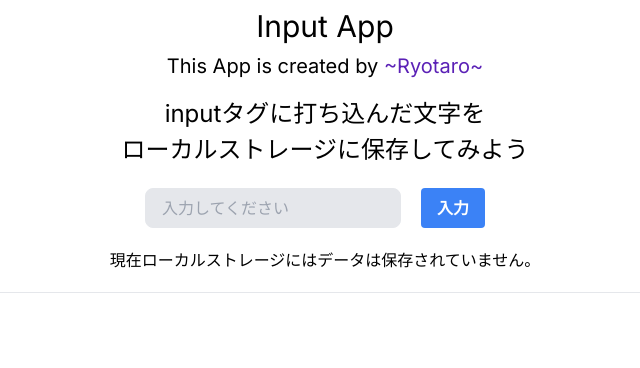
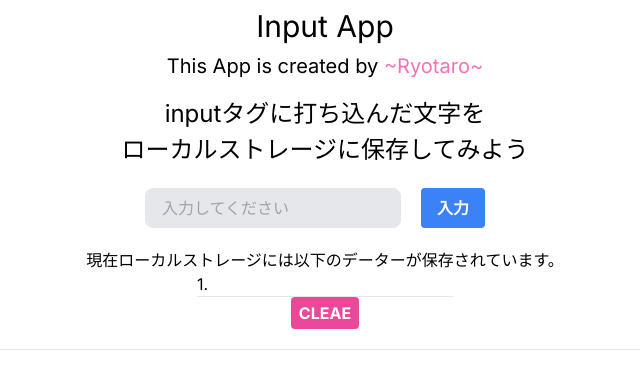
Before and after one commit to ryotaro-0805/input_app_local-storage, a Next.js app: page / in a window 1280 px wide. Shown: the top 368 px of the page, without its empty margins (315-955 px from the left). Built offline with nearby package versions, Linux system fonts and the light colour scheme.

Commit message:
✅ 複数のデータを保存できるようにしました

```diff
--- a/src/app/page.tsx
+++ b/src/app/page.tsx
@@ -4,34 +4,36 @@ import { useEffect, useRef, useState } from 'react';
 export default function Home() {
   const input_placefolder_text: string = '入力してください';
   const textRef = useRef<any>('');
-  const [getText, setGetText] = useState<any>(null);
+  const [getText, setGetText] = useState<any>(['']);
   const [currentStatus, setCurrentStatus] = useState<string>('ロード中です。');
 
   useEffect(() => {
-    setGetText(localStorage.getItem('storagekey'));
-    if (!getText) {
+    const getArray = localStorage.getItem('storagekey');
+    if (getArray !== null) {
+      setGetText(JSON.parse(getArray));
+    } else {
       setCurrentStatus('現在ローカルストレージにはデータは保存されていません。')
     }
   }, []);
 
   const handleSubmit = (e: any) => {
     e.preventDefault();
-    textRef.current.value.length ? setGetText(textRef.current?.value) : null;
+    textRef.current.value.length ? setGetText((e: any) => [...e, textRef.current?.value]) : null;
   }
 
-  useEffect(() => {
-    const dataGeter: any = localStorage.getItem('storagekey');
-    setGetText(dataGeter);
-    console.log(getText);
+  // useEffect(() => {
+  //   const dataGeter: any = localStorage.getItem('storagekey');
+  //   setGetText(dataGeter);
+  //   console.log(getText);
 
-  }, []);
+  // }, []);
 
 
   useEffect(() => {
-    console.log(textRef.current.value.length);
+    console.log(getText);
     textRef.current.value = '';
     getText ?
-      localStorage.setItem('storagekey', getText)
+      localStorage.setItem('storagekey', JSON.stringify(getText))
       : null
   }, [getText]);
 
@@ -41,11 +43,10 @@ export default function Home() {
     localStorage.setItem('storagekey', '')
   }
 
-
   return (
     <div>
       <h1 className='text-3xl text-center my-2'>Input App</h1>
-      <p className='text-xl text-center my-2'>This App is created by <span className='text-xl text-violet-800 hover:cursor-pointer'>~Ryotaro~</span></p>
+      <p className='text-xl text-center my-2'>This App is created by <span className='text-xl text-pink-400 hover:cursor-pointer'>~Ryotaro~</span></p>
       <h2 className='main_title'>inputタグに打ち込んだ文字を<br />ローカルストレージに保存してみよう</h2>
       <form onSubmit={handleSubmit} className='my-5 text-center' action="">
         <input ref={textRef} type="text" className='w-64 h-10 px-4 py-2 bg-gray-200 border rounded-lg focus:outline-none focus:ring-1 focus:ring-blue-500' placeholder={input_placefolder_text} />
@@ -57,13 +58,18 @@ export default function Home() {
       <div className='text-center'>
         {getText ?
           <div>
-            <p>{`現在ローカルストレージには『${getText}』というデータが保存されています。`}</p>
+            <p>現在ローカルストレージには以下のデーターが保存されています。</p>
+            {getText.map((data: any, index: number) => (
+              <div>
+                <p className='m-auto text-left w-64' key={index}>{`${index + 1}. ${data}`}</p>
+                <hr className='m-auto text-left w-64' />
+              </div>
+            ))}
             <button onClick={handleClear} id="myButton" className="bg-pink-500 hover:bg-pink-600 text-white font-bold mx-5 py-1 px-2 rounded transition duration-300">
               CLEAE
             </button>
           </div>
           :
-          // <p>{`現在ローカルストレージにはデータは保存されていません。`}</p>
           <p>{currentStatus}</p>
         }
       </div>
```
